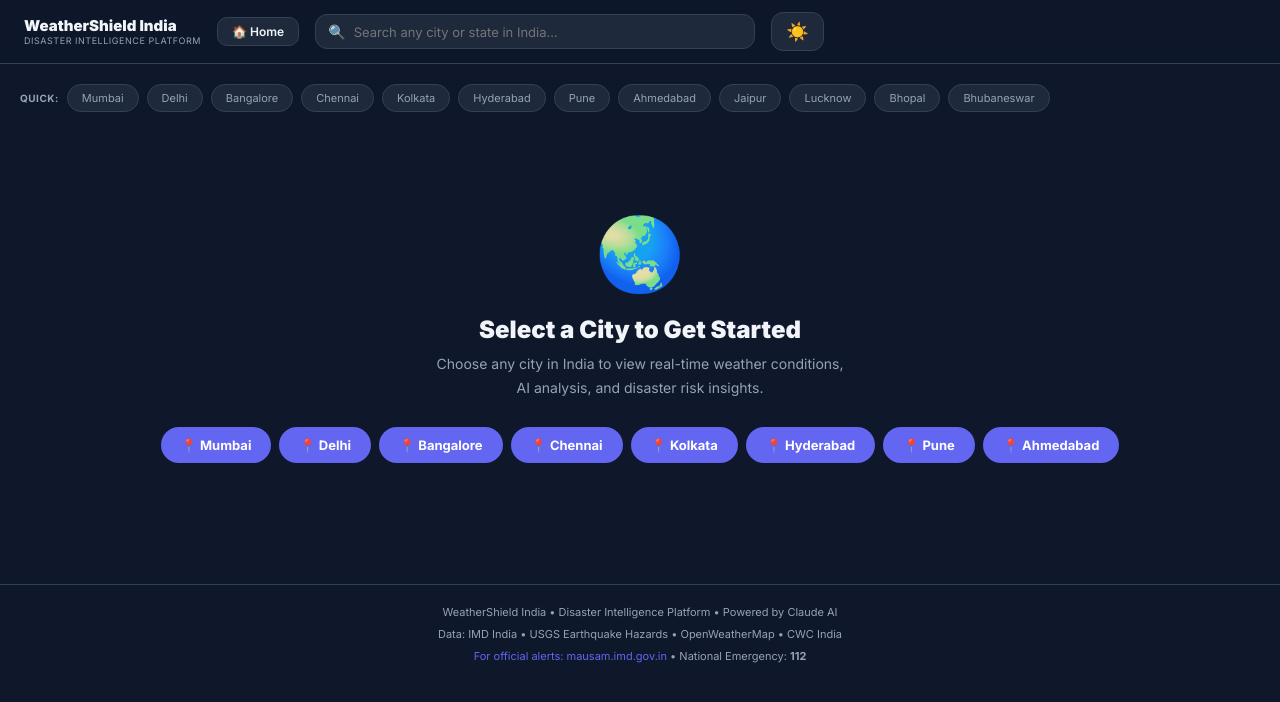
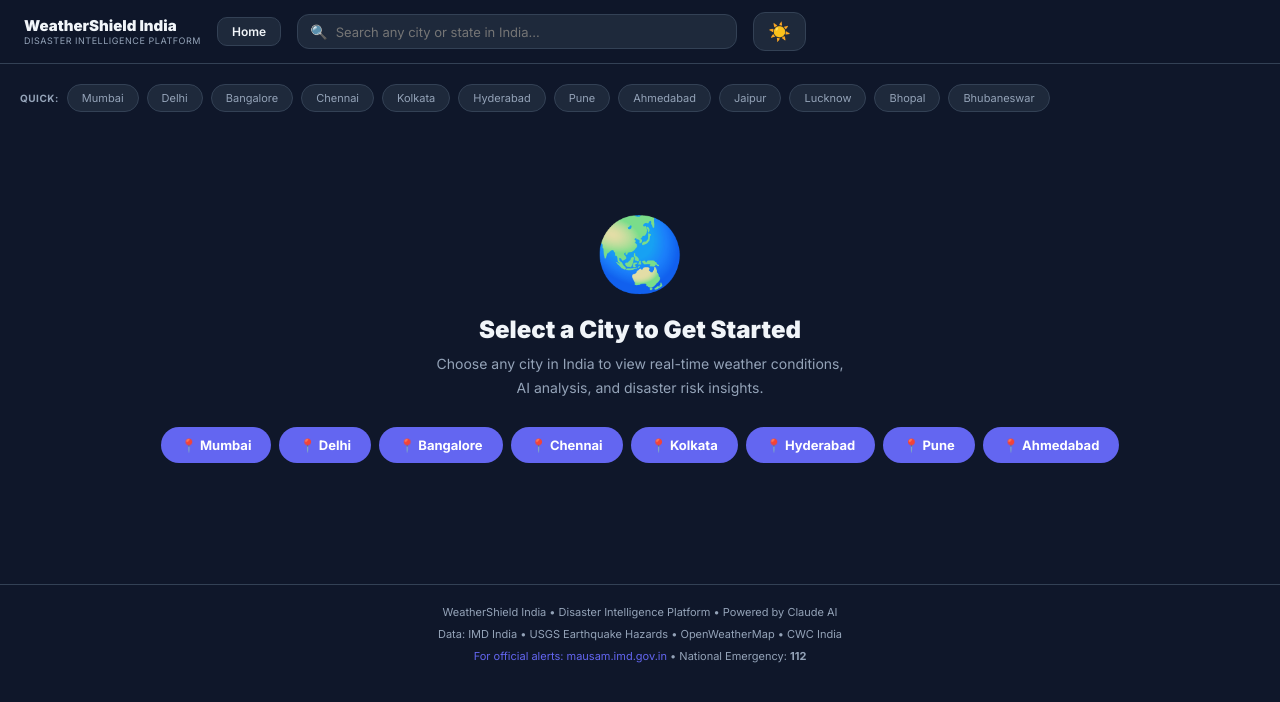
Before and after one commit to ameer2907/weathershield-india, a React (Vite) app: page / in a window 1280 px wide. Shown: the top 702 px of the page. Built offline with nearby package versions, Linux system fonts and the light colour scheme.

Commit message:
Update App.jsx

```diff
--- a/src/App.jsx
+++ b/src/App.jsx
@@ -113,7 +113,7 @@ useEffect(() => {
     cursor: 'pointer'
   }}
 >
-  🏠 Home
+  Home
 </button>
 
         {/* Search */}
```
